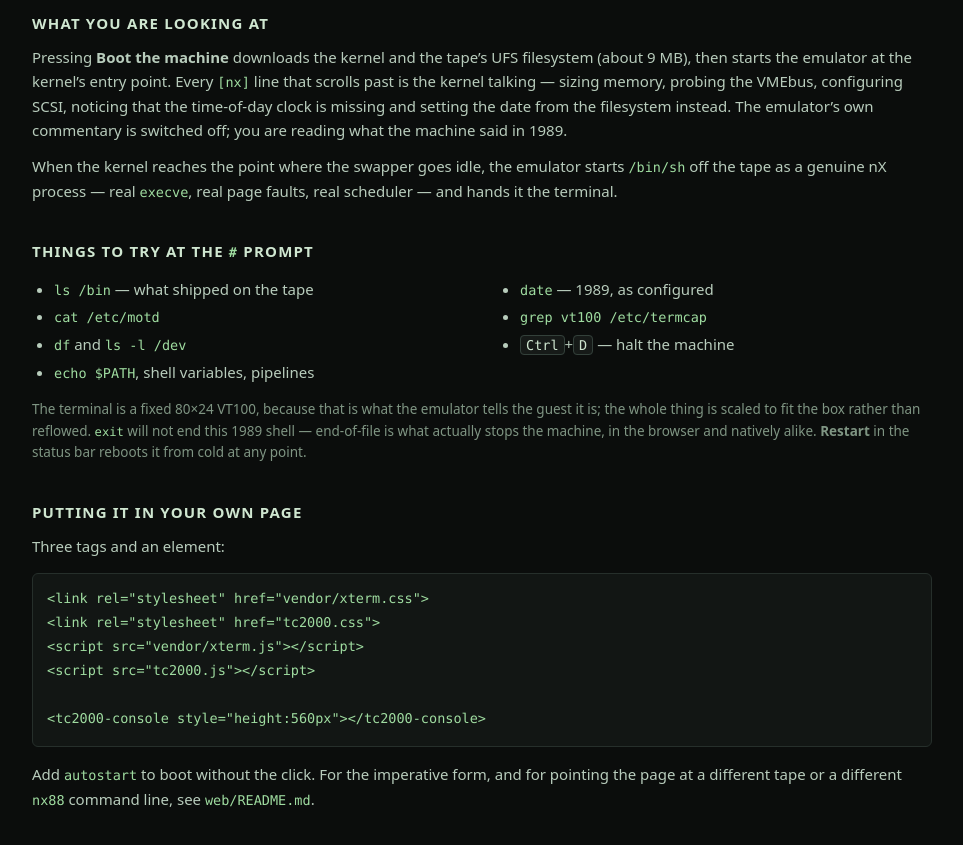
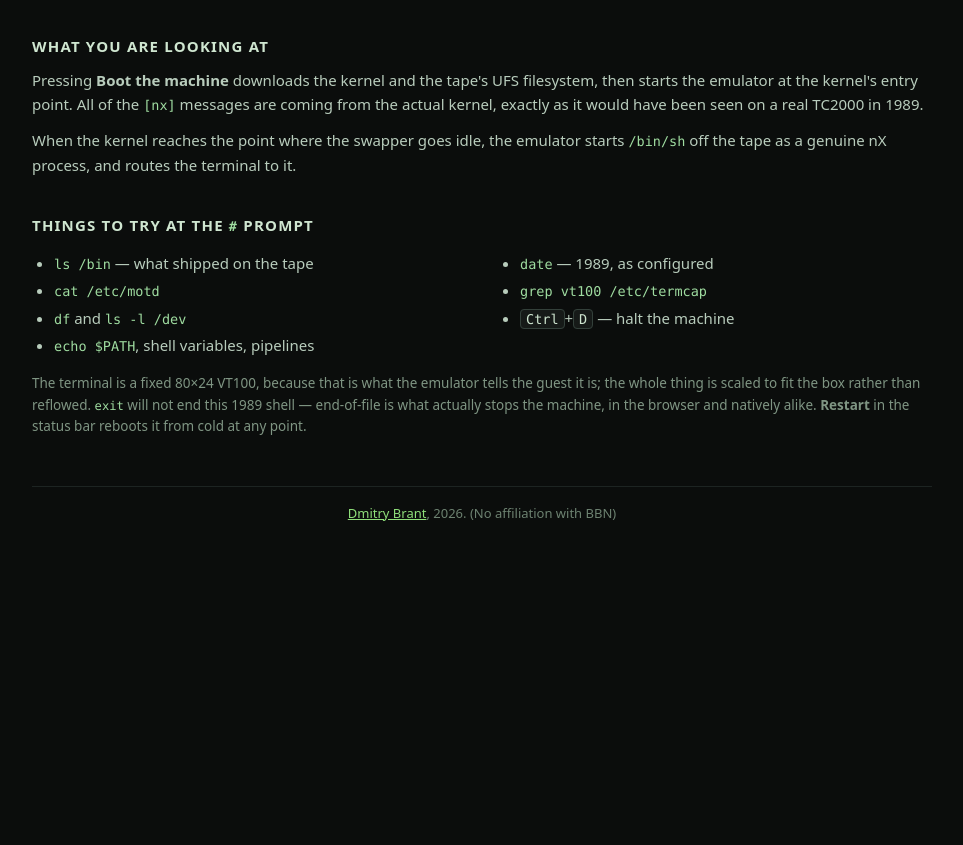
Before and after one commit to dbrant/tc2000, a plain HTML site: page web/index.html in a window 1280 px wide. Shown: the part 737-1582 px from the top of the page, without its empty margins (158-1121 px from the left). After the commit the page ends 1325 px from the top, so only its background shows below. Drawn offline with Linux system fonts and the light colour scheme.

Commit message:
Add footer and clean up.

```diff
--- a/web/index.css
+++ b/web/index.css
@@ -38,3 +38,14 @@ ul { margin: 0 0 12px; padding-left: 22px; }
 li { margin: 3px 0; }
 
 .cols { display: grid; grid-template-columns: repeat(auto-fit, minmax(240px, 1fr)); gap: 8px 32px; }
+
+footer {
+  margin-top: 48px;
+  padding-top: 16px;
+  border-top: 1px solid #1d2422;
+  color: #6d8271;
+  font-size: 13px;
+  text-align: center;
+}
+/* The one warm thing on the page; the emoji's own colour, not the text ink. */
+.heart { color: #e2536a; font-style: normal; }
--- a/web/index.html
+++ b/web/index.html
@@ -15,27 +15,24 @@
 
   <h1>BBN TC2000</h1>
   <p class="sub">
-    An MC88100 emulator running nX — BBN&rsquo;s 4.3BSD for the Butterfly TC2000 —
-    booted from a 1989 install tape, compiled to WebAssembly.
+    An MC88100 emulator running nX — BBN's 4.3 BSD for the Butterfly TC2000 —
+    booted from a 1989 install tape, compiled to WebAssembly.<br />
+    <a href="https://github.com/dbrant/tc2000" target="_blank">Source code</a>
   </p>
 
   <tc2000-console id="machine"></tc2000-console>
 
   <h2>What you are looking at</h2>
   <p>
-    Pressing <b>Boot the machine</b> downloads the kernel and the tape&rsquo;s UFS
-    filesystem (about 9 MB), then starts the emulator at the kernel&rsquo;s entry
-    point. Every <code>[nx]</code> line that scrolls past is the kernel talking
-    — sizing memory, probing the VMEbus, configuring SCSI, noticing that the
-    time-of-day clock is missing and setting the date from the filesystem
-    instead. The emulator&rsquo;s own commentary is switched off; you are reading
-    what the machine said in 1989.
+    Pressing <b>Boot the machine</b> downloads the kernel and the tape's UFS
+    filesystem, then starts the emulator at the kernel's entry
+    point. All of the <code>[nx]</code> messages are coming from the actual
+    kernel, exactly as it would have been seen on a real TC2000 in 1989.
   </p>
   <p>
     When the kernel reaches the point where the swapper goes idle, the emulator
-    starts <code>/bin/sh</code> off the tape as a genuine nX process — real
-    <code>execve</code>, real page faults, real scheduler — and hands it the
-    terminal.
+    starts <code>/bin/sh</code> off the tape as a genuine nX process, and routes
+    the terminal to it.
   </p>
 
   <h2>Things to try at the <code>#</code> prompt</h2>
@@ -60,19 +57,7 @@
     <b>Restart</b> in the status bar reboots it from cold at any point.
   </p>
 
-  <h2>Putting it in your own page</h2>
-  <p>Three tags and an element:</p>
-<pre><code>&lt;link rel="stylesheet" href="vendor/xterm.css"&gt;
-&lt;link rel="stylesheet" href="tc2000.css"&gt;
-&lt;script src="vendor/xterm.js"&gt;&lt;/script&gt;
-&lt;script src="tc2000.js"&gt;&lt;/script&gt;
-
-&lt;tc2000-console style="height:560px"&gt;&lt;/tc2000-console&gt;</code></pre>
-  <p>
-    Add <code>autostart</code> to boot without the click. For the imperative
-    form, and for pointing the page at a different tape or a different
-    <code>nx88</code> command line, see <code>web/README.md</code>.
-  </p>
+  <footer><a href="https://dmitrybrant.com" target="_blank">Dmitry Brant</a>, 2026. (No affiliation with BBN)</footer>
 
 </main>
 
--- a/web/tc2000.js
+++ b/web/tc2000.js
@@ -251,7 +251,7 @@
     else {
       setPhase('idle', 'Ready');
       showOverlay('BBN TC2000',
-                  'Boot nX from the 1989 install tape. About 9 MB to download.',
+                  'Boot nX from the 1989 install tape.',
                   'Boot the machine', start);
     }
 
```
